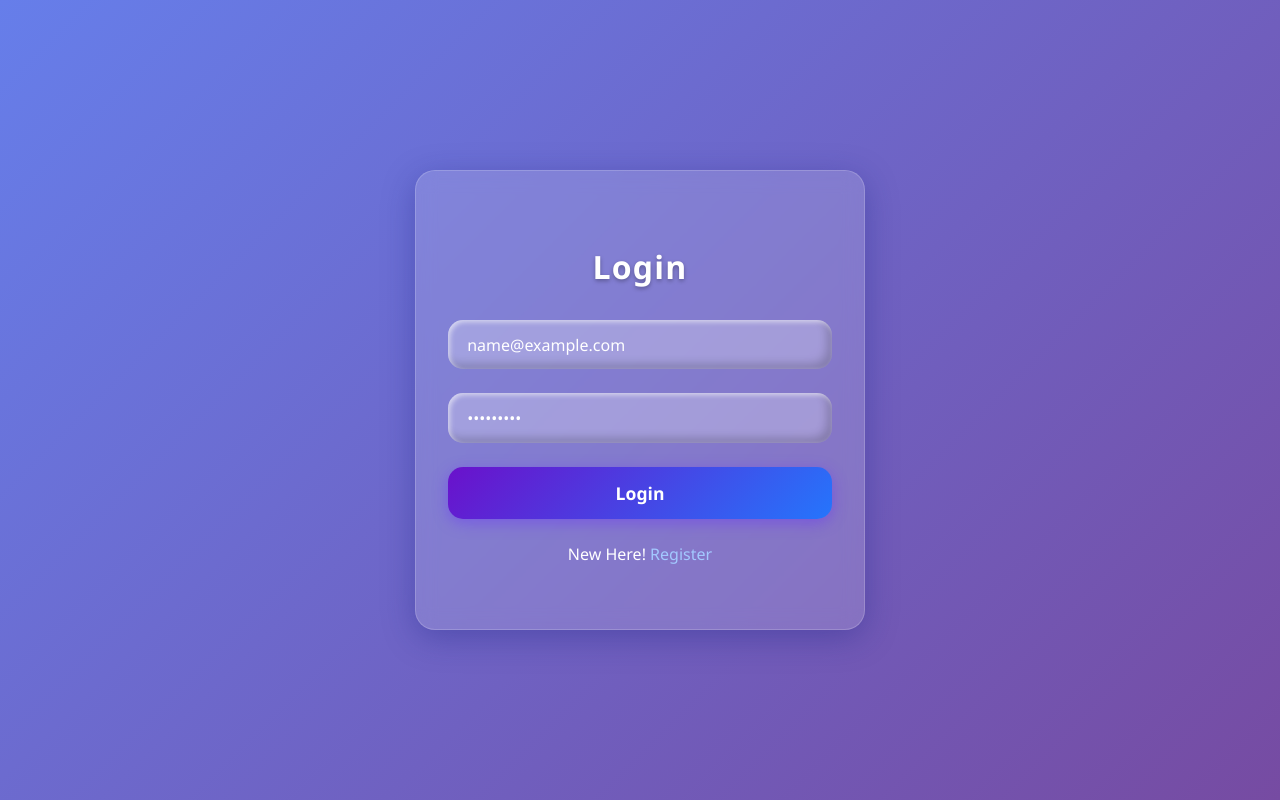
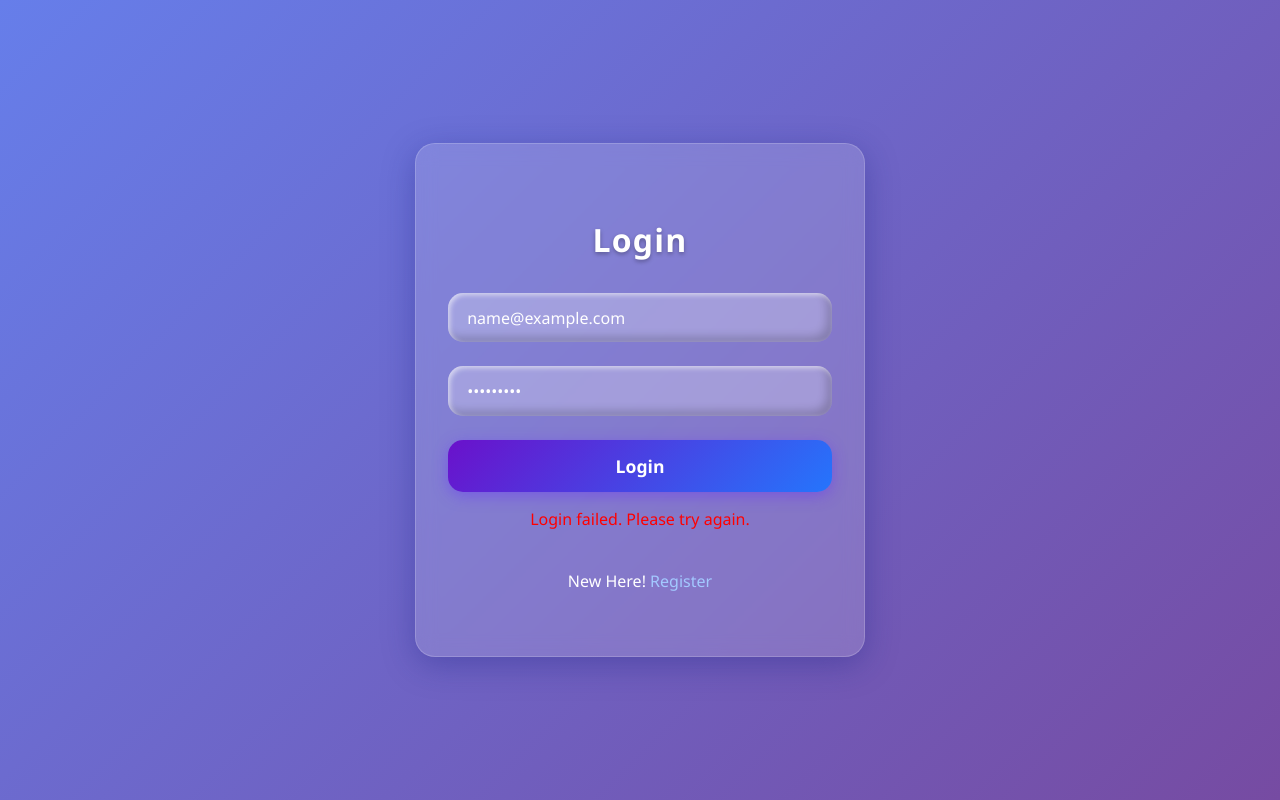
Before and after one commit to Bhavy21/Notes_App, a React (Vite) app in the folder client/: page /login in a window 1280 px wide. Both pictures are taken after typing "name@example.com", "Sample123" into the empty fields and a click on the button "Login". Built offline with nearby package versions, Linux system fonts and the light colour scheme; no server answers.

Commit message:
Login Updates

```diff
--- a/client/src/pages/Login.jsx
+++ b/client/src/pages/Login.jsx
@@ -43,6 +43,7 @@ function Login() {
           <input name="password" placeholder="Password" type="password" onChange={handleChange} required />
           <button type="submit">Login</button>
         </form>
+        {error && <p style={{ color: 'red', marginTop: '1rem', textAlign: 'center' }}>{error}</p>}
         <p style={{ marginTop: '1.5rem', color: '#fff', fontWeight: '500' }}>
           New Here! <a href="/register" style={{ color: '#a3c9ff', textDecoration: 'None' }}>Register</a>
         </p>
```
